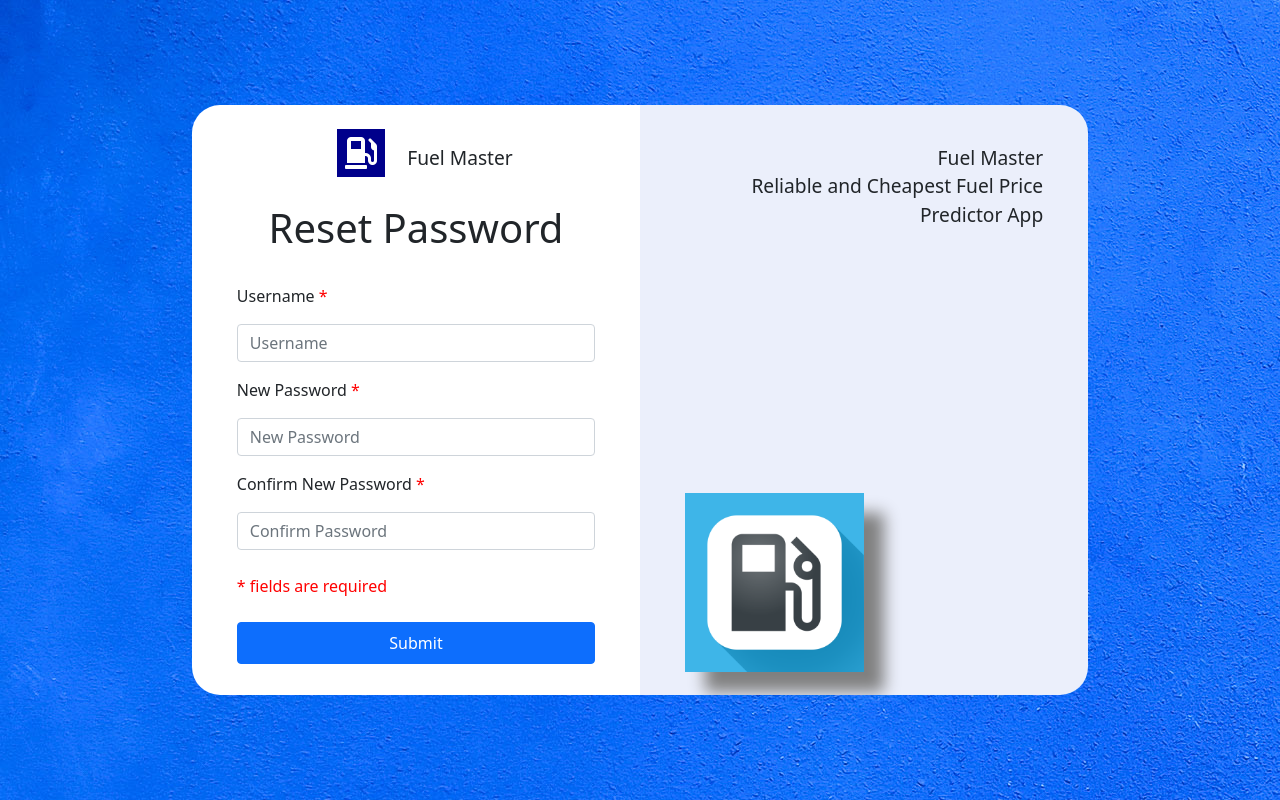
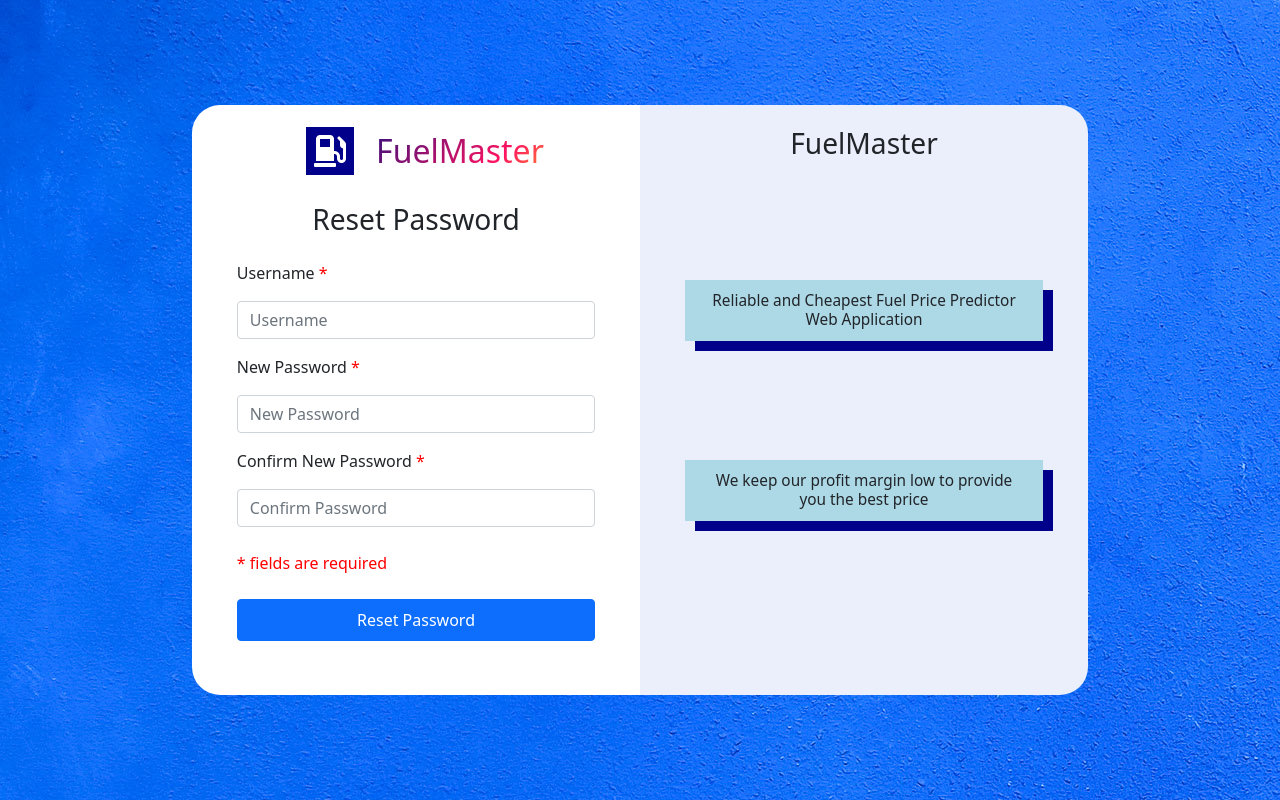
Before and after one commit to HBTHAK01/Fuel_Prediction, a Flask app: page /forgotPassword in a window 1280 px wide. Run offline with Flask 2, Linux system fonts and the light colour scheme; some libraries are stand-ins or nearby versions.

Commit message:
FPA-15 #comment Designed Fuel Master (name of app) and added some tag lines

```diff
--- a/fuel_app/static/css/forgotPassword.css
+++ b/fuel_app/static/css/forgotPassword.css
@@ -32,8 +32,40 @@ body{
     padding: 5% 10%;
 }
 
+
+.apptext{
+
+    background-image: linear-gradient(
+    -225deg,
+    #231557 0%,
+    #44107a 29%,
+    #ff1361 67%,
+    #fff800 100%
+  );
+    background-size: auto auto;
+    background-clip: border-box;
+    background-size: 200% auto;
+    color: #fff;
+    background-clip: text;
+    -webkit-background-clip: text;
+    -webkit-text-fill-color: transparent;
+    animation: textclip 2s linear infinite;
+    display: inline-block;
+    font-size: 2.5vw;
+}
+
+@keyframes textclip {
+  to {
+    background-position: 200% center;
+  }
+
+}
+
+
+
 h1{
-    margin: 1rem;
+    margin: 3vh 1vw 1vh 1vw;
+    font-size: 2.2vw;
 }
 
 .Reset h1, .logo h1{
@@ -55,6 +87,32 @@ i{
 .icon label, .app-info label{
     font-size: 1.2rem;
     font-weight: 500;
+}
+
+
+.appname{
+    font-size: 2.2vw;
+    text-align: center;
+}
+
+.appdes{
+    position: relative;
+    top: 16%;
+    font-size: 1.2vw;
+    text-align: center;
+    padding: 1.5vh 1.5vw;
+    background-color: lightblue;
+    box-shadow: 10px 10px darkblue;
+}
+
+.appdes2{
+    position: relative;
+    top: 32%;
+    font-size: 1.2vw;
+    text-align: center;
+    padding: 1.5vh 1.5vw;
+    background-color: lightblue;
+    box-shadow: 10px 10px darkblue;
 }
 
 label{
@@ -80,7 +138,7 @@ button{
 
 .logo{
     display: grid;
-    grid-template-rows: repeat(2, 1fr);
+    grid-template-rows: repeat(1, 1fr);
     background-color: #EBEFFB;
 }
 
@@ -89,17 +147,6 @@ button{
     text-align: end;
 }
 
-.imgGas{
-    position: relative;
-}
-
-.imgGas img{
-    position: absolute;
-    left: 0;
-    bottom:0;
-    width: 50%;
-    box-shadow: 20px 20px 15px gray;
-}
 
 
 @media screen and (max-width: 768px) {
--- a/fuel_app/templates/forgotPassword.html
+++ b/fuel_app/templates/forgotPassword.html
@@ -14,7 +14,7 @@
     <div class = "Reset">
         <div class = "icon">
             <i class="fas fa-gas-pump"></i>
-            <label>Fuel Master</label>
+            <h2 class="apptext">FuelMaster</h2>
         </div>
 
         <!-- Reset Password input fields -->
@@ -34,23 +34,18 @@
                 <p><FONT COLOR=red> * fields are required </FONT></p>
                 <!-- reset submit button -->
 
-                <button type = "submit" class = "btn btn-primary">Submit</button>
+                <button type = "submit" class = "btn btn-primary">Reset Password</button>
+                <br><br>
             </form>
-
-
-
 
     </div>
 
     <!-- web app description and picture -->
     <div class = "logo">
         <div class = "app-info">
-            <label>Fuel Master<br>
-                Reliable and Cheapest Fuel Price Predictor App
-            </label>
-        </div>
-        <div class = "imgGas">
-            <img src = "static/images/Fuel_Image.png">
+            <h2 class="appname">FuelMaster</h2><br>
+            <h2 class="appdes">Reliable and Cheapest Fuel Price Predictor Web Application</h2><br>
+            <h2 class="appdes2">We keep our profit margin low to provide you the best price</h2><br>
         </div>
     </div>
 </div>
```
Also changed, not shown: fuel_app/static/css/createAccount.css (+59 -14 lines), fuel_app/static/css/index.css (+56 -14 lines), fuel_app/templates/createAccount.html (+4 -7 lines), fuel_app/templates/index.html (+5 -7 lines), fuel_app/static/images/Fuel_Image.png (deleted).
